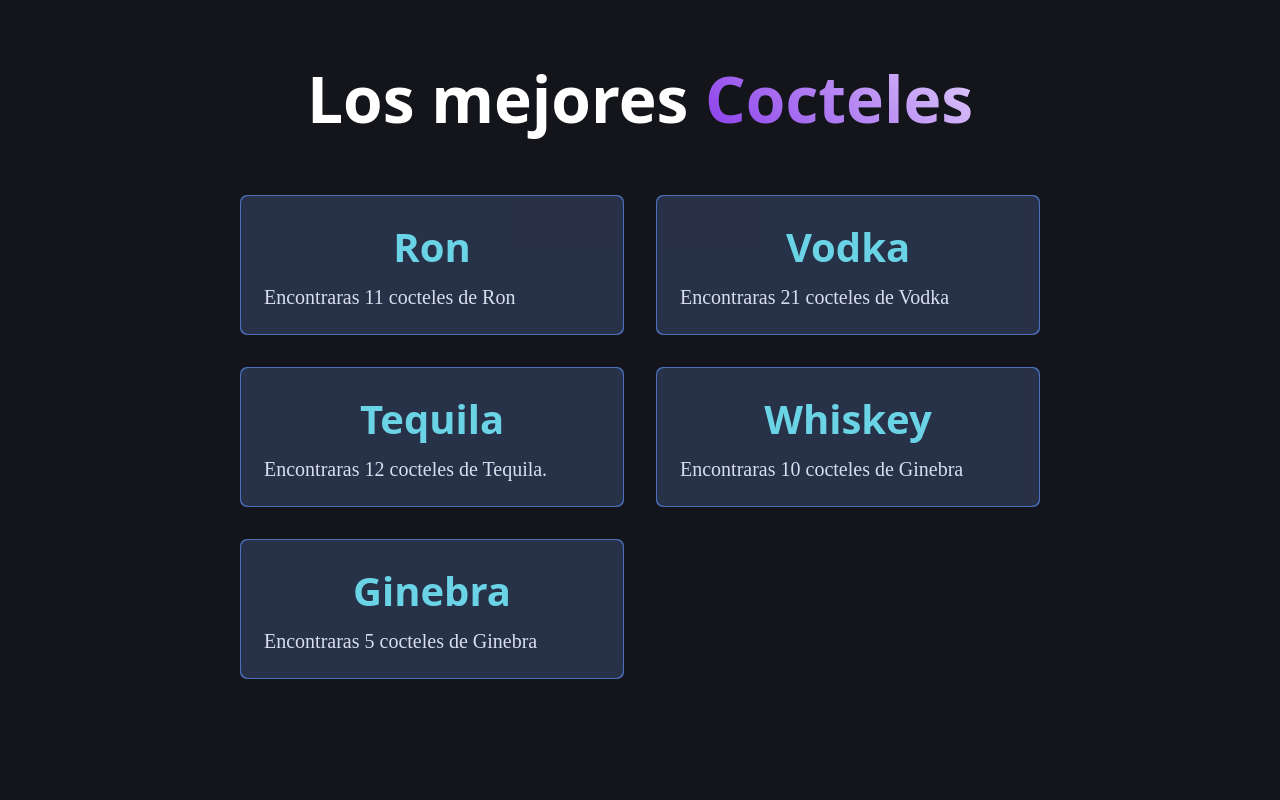
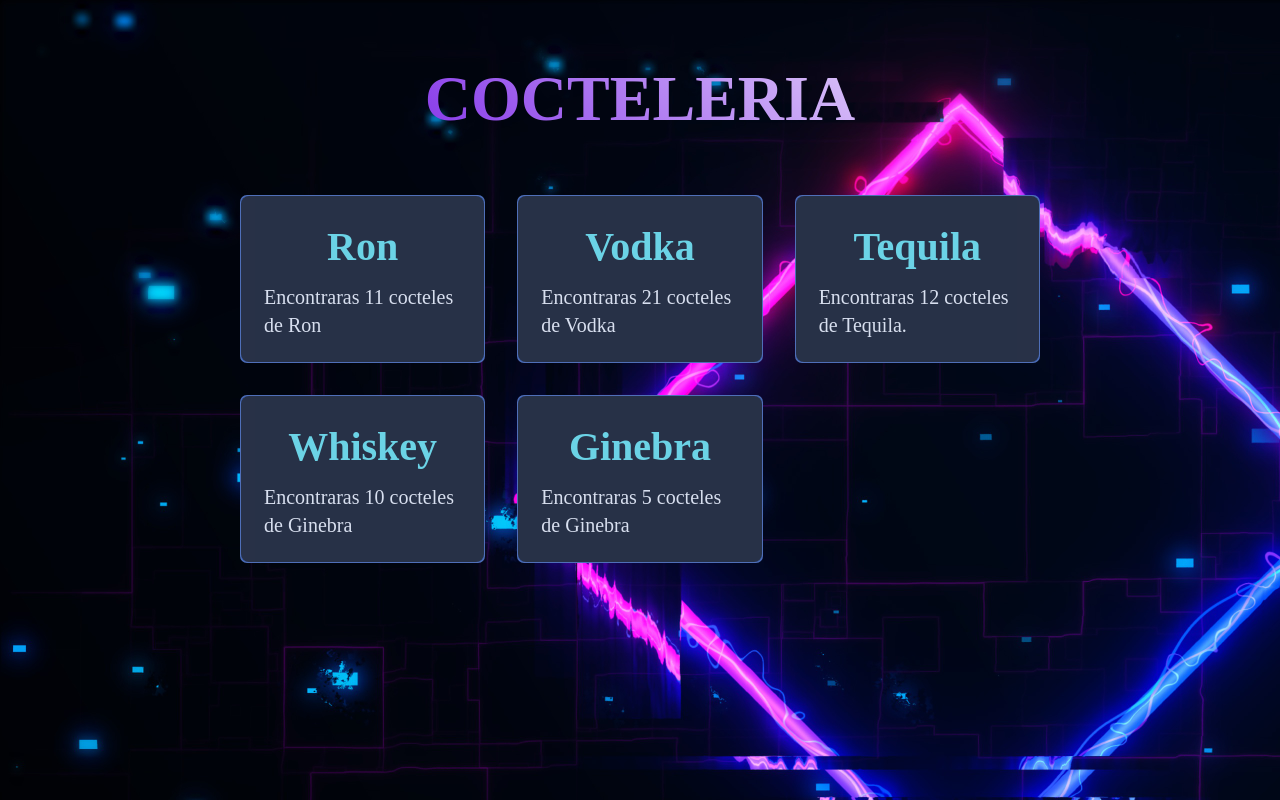
Before and after one commit to juanszg/Cocteles, an Astro site: page / in a window 1280 px wide. Built offline with nearby package versions, Linux system fonts and the light colour scheme; Astro itself is replaced by a stand-in of ours.

Commit message:
Agrege fondo y enlace

```diff
--- a/src/layouts/Layout.astro
+++ b/src/layouts/Layout.astro
@@ -34,8 +34,10 @@ const { title } = Astro.props;
 	}
 	html {
 		font-family: system-ui, sans-serif;
-		background: #13151a;
-		background-size: 224px;
+		/*background: #13151a;*/
+		background-image: url('/src/pages/fondo.png');
+		/*background-size: 224px;*/
+
 	}
 	code {
 		font-family:
--- a/src/pages/Ron.astro
+++ b/src/pages/Ron.astro
@@ -42,5 +42,6 @@ import Bebida from '../components/Bebidas.astro';
     <Bebida
     tituloBebida='Mojito'
     ingredientes='Ingredeintes: - 1oz de ron - 1 1/2 cucharada de azucar - 1/'
+    metodo="hola"
     />
 </div>
--- a/src/pages/index.astro
+++ b/src/pages/index.astro
@@ -7,11 +7,11 @@ import Ron from './Ron.astro';
 
 <Layout title="Cocteles">
 	<main>
-		<h1>Los mejores <span class="text-gradient">Cocteles</span></h1>
+		<h1><span class="text-gradient">COCTELERIA</span></h1>
 
 		<ul role="list" class="link-card-grid">
 			<Card
-				href="C:\Users\mario\Cocteleria\src\pages\Ron.astro"
+				href='/Ron'
 				title="Ron"
 				body="Encontraras 11 cocteles de Ron"
 			/>
@@ -48,6 +48,7 @@ import Ron from './Ron.astro';
 		color: white;
 		font-size: 20px;
 		line-height: 1.6;
+		font-family: gabarito;
 	}
 	.astro-a {
 		position: absolute;
@@ -64,6 +65,8 @@ import Ron from './Ron.astro';
 		line-height: 1;
 		text-align: center;
 		margin-bottom: 1em;
+		font-weight: 900;
+
 	}
 	.text-gradient {
 		background-image: var(--accent-gradient);
```
Also changed, not shown: src/pages/fondo.png (added), 2 other files.
